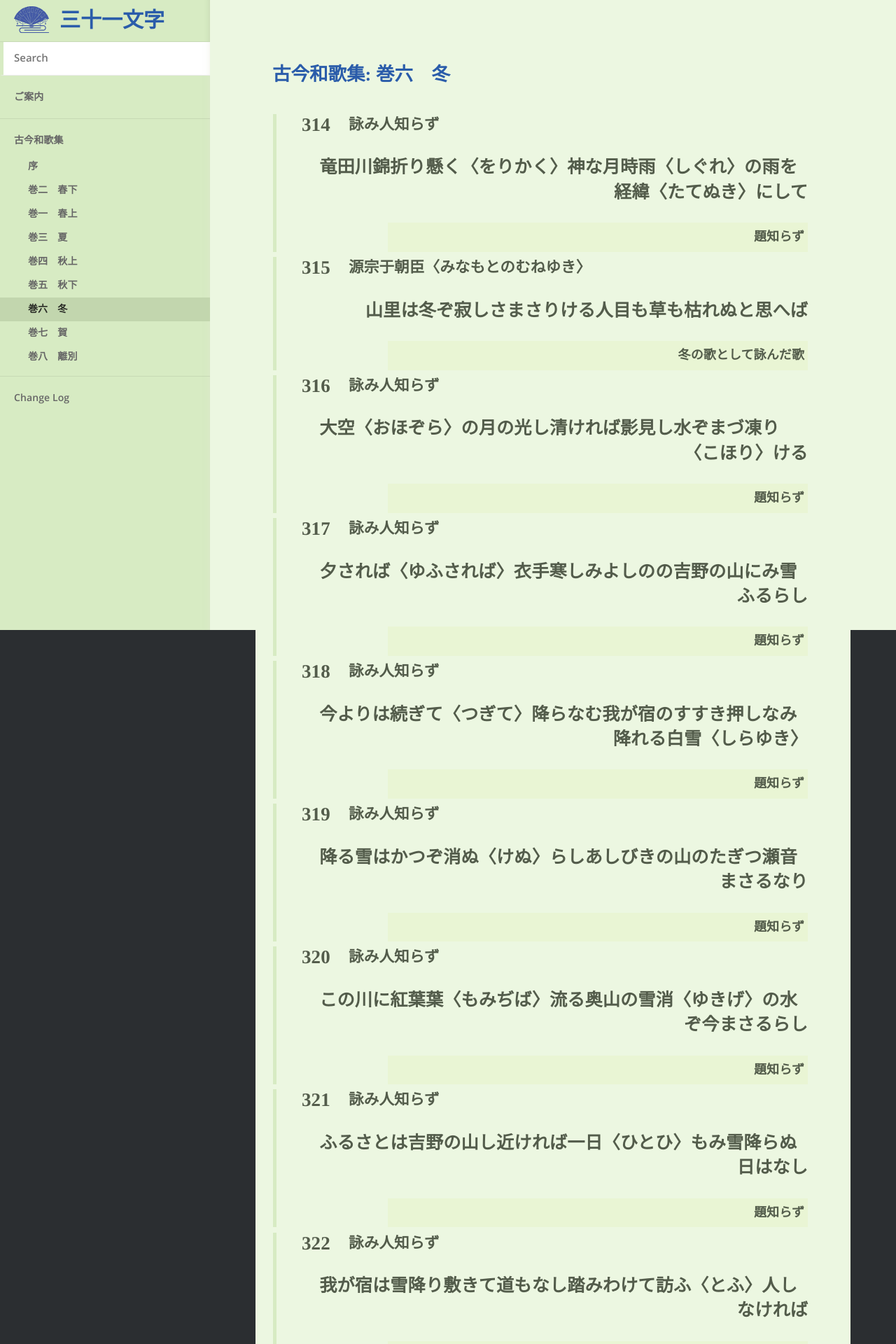
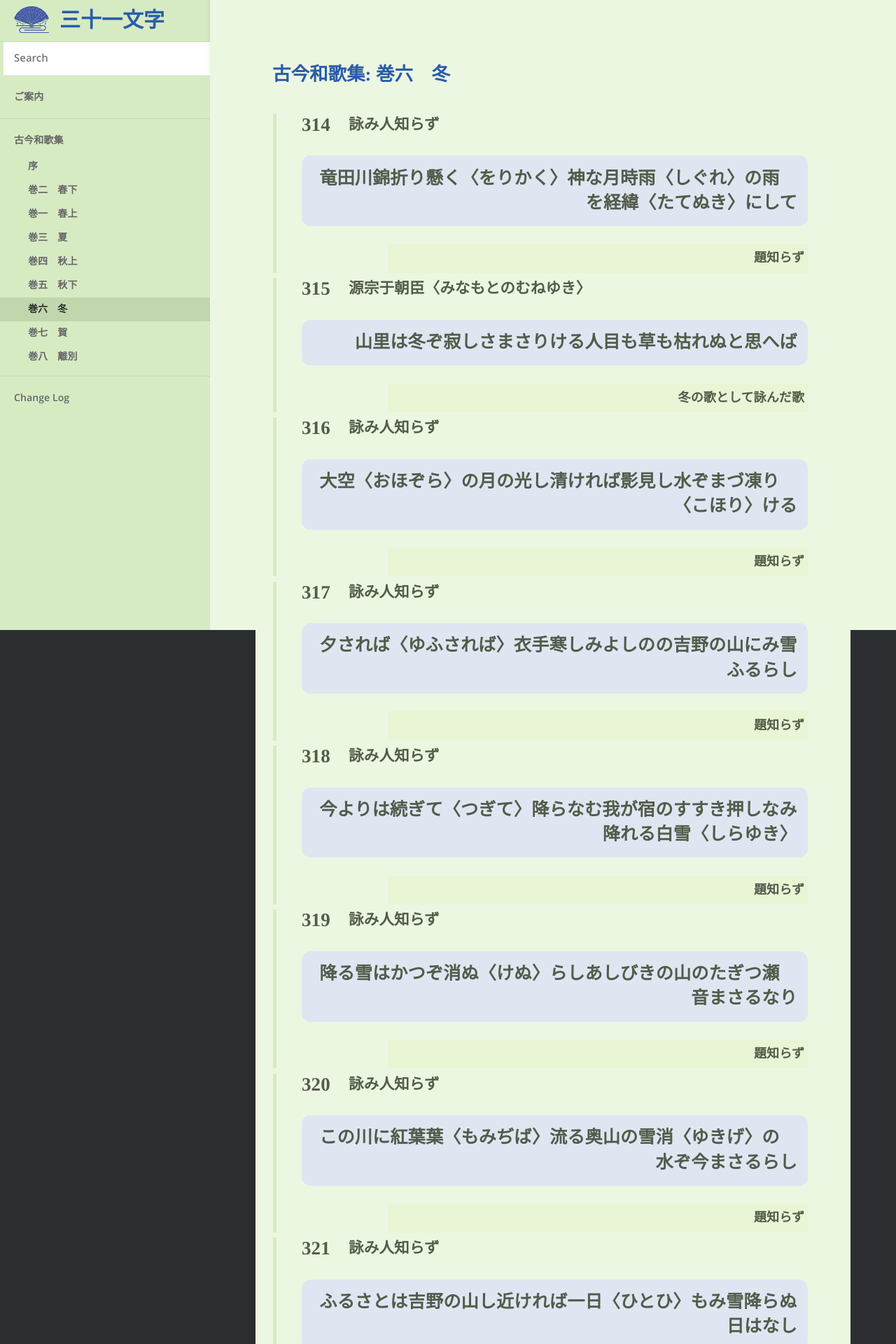
Before and after one commit to 31bot/31bot.github.io, a Jekyll site: the page built from _kokinwakashu/vol6.html, in a window 1280 px wide. Shown: the top 1920 px of the page at 70% size. Built offline with Jekyll 4.4.1, drawn with Linux system fonts in a browser that asks for light colours.

Commit message:
Update _layout.scss

```diff
--- a/_sass/_layout.scss
+++ b/_sass/_layout.scss
@@ -522,11 +522,13 @@ img {
 	list-style: none;
 	font-size: 140%;
 	line-height: 140%;
-	padding: 0;
+	padding: 0.6em;
 	margin-block-start: 1em;
 	margin-block-end: 1em;
 	margin-inline-start: 0px;
 	margin-inline-end: 0px;
 	padding-left: 1em;
 	text-align-last: right;
+	background-color: #E0E6F1;
+	border-radius: 0.5em;
 }
```
